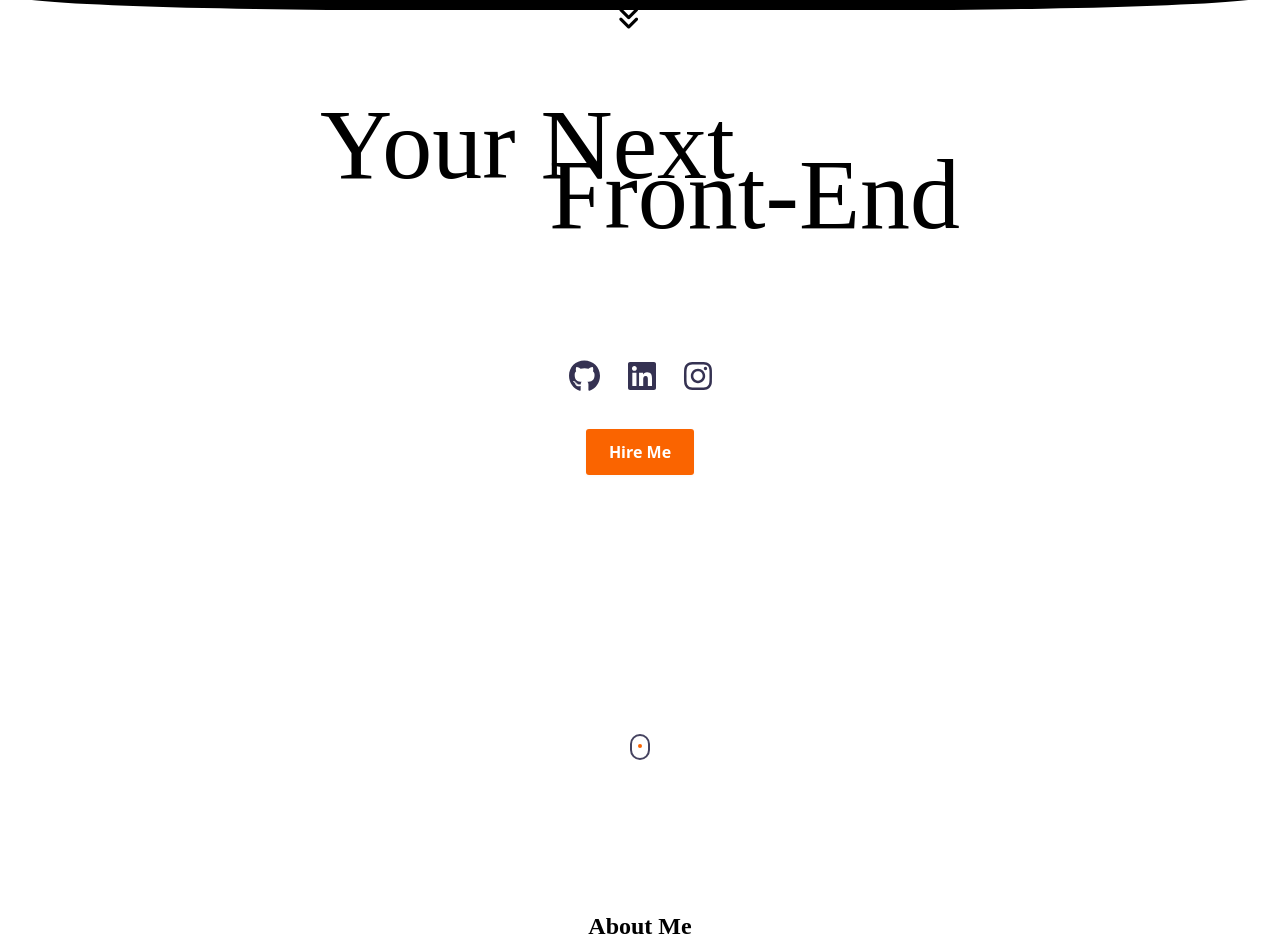
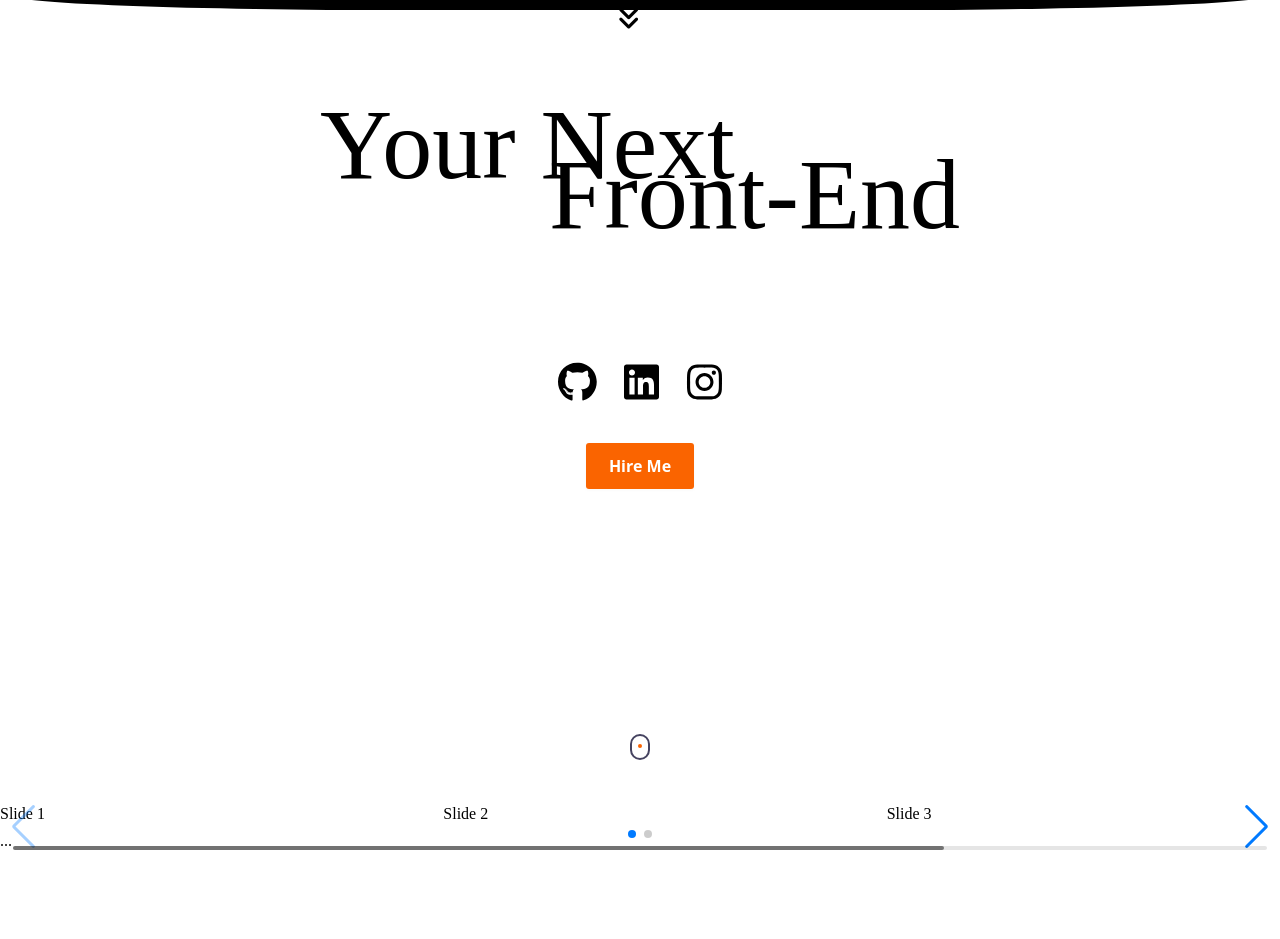
Before and after one commit to artursantana/Portifolio, a React (Vite) app: page / in a window 1280 px wide. Shown: the top 939 px of the page. Built offline with nearby package versions, Linux system fonts and the light colour scheme.

Commit message:
first commit

```diff
--- a/package.json
+++ b/package.json
@@ -16,7 +16,8 @@
     "@fortawesome/free-solid-svg-icons": "^6.4.2",
     "@fortawesome/react-fontawesome": "^0.2.0",
     "react": "^18.2.0",
-    "react-dom": "^18.2.0"
+    "react-dom": "^18.2.0",
+    "swiper": "^11.0.5"
   },
   "devDependencies": {
     "@types/react": "^18.2.37",
--- a/src/App.jsx
+++ b/src/App.jsx
@@ -2,12 +2,14 @@
 
 import Sidebar from './components/sidebar/Sidebar';
 import Home from './components/home/Home';import About from './components/about/About';
+import Projects from './components/Projects/Projects';
 
 function App() {
   return (
     <>
       <Sidebar />
       <Home />
+      <Projects/>
       <About />
     </>
   );
--- /dev/null
+++ b/src/components/Projects/Projects.jsx
@@ -0,0 +1,34 @@
+import { Navigation, Pagination, Scrollbar, A11y } from 'swiper/modules';
+
+import { Swiper, SwiperSlide } from 'swiper/react';
+
+// Import Swiper styles
+import 'swiper/css';
+import 'swiper/css/navigation';
+import 'swiper/css/pagination';
+import 'swiper/css/scrollbar';
+
+const Projects = () => {
+
+    return (
+        <Swiper
+          // install Swiper modules
+          modules={[Navigation, Pagination, Scrollbar, A11y]}
+          spaceBetween={50}
+          slidesPerView={3}
+          navigation
+          pagination={{ clickable: true }}
+          scrollbar={{ draggable: true }}
+          onSwiper={(swiper) => console.log(swiper)}
+          onSlideChange={() => console.log('slide change')}
+        >
+          <SwiperSlide>Slide 1</SwiperSlide>
+          <SwiperSlide>Slide 2</SwiperSlide>
+          <SwiperSlide>Slide 3</SwiperSlide>
+          <SwiperSlide>Slide 4</SwiperSlide>
+          ...
+        </Swiper>
+      );
+}
+
+export default Projects
--- a/src/components/home/home.scss
+++ b/src/components/home/home.scss
@@ -15,12 +15,14 @@
         font-size: 100px;
         position: absolute;
         left: 0;
-       top: 60px;
-       opacity: 0.5;
-       animation: name_front 3s both;
-       @media (max-width:560px) {
+        top: 60px;
+        opacity: 0.5;
+        animation: name_front 3s both;
+
+    @media (max-width:560px) {
         font-size: 60px;
     }
+
     }
 
     @keyframes name_front {
@@ -47,8 +49,8 @@
 
     @media (max-width:560px) {
         font-size: 60px;
+    }
 
-    }
     }
 
     @keyframes name_front1 {
@@ -59,10 +61,8 @@
         100% {
             right: 25%;
             opacity: 1;
-
         }
     }
-
 }
 
 
@@ -103,12 +103,12 @@
 
 
 .home_social-link {
-    color: $title-Color;
-    font-size: 2rem;
+    color: black;
+    font-size: 2.5rem;
     transition: .3s;
 
     &:hover {
-        color: hsl(43, 100%, 68%);
+        color: $title-Color;
     }
 }
 
@@ -116,7 +116,7 @@
 .btn{
   align-items: center;
   background-clip: padding-box;
-  background-color: #fa6400;
+  background-color: $title-Color;
   border: 1px solid transparent;
   border-radius: .25rem;
   box-shadow: rgba(0, 0, 0, 0.02) 0 1px 3px 0;
@@ -136,14 +136,13 @@
   text-decoration: none;
   transition: all 250ms;
   user-select: none;
-  -webkit-user-select: none;
   touch-action: manipulation;
   vertical-align: baseline;
   width: auto;
 
   &:hover,
 &:focus {
-  background-color: #fb8332;
+  background-color: $title-Color;
   box-shadow: rgba(0, 0, 0, 0.1) 0 4px 12px;
 }
 
@@ -151,7 +150,7 @@
     transform: translateY(-1px);
 
     &:active {
-        background-color: #c85000;
+        background-color: $title-Color;
         box-shadow: rgba(0, 0, 0, .06) 0 2px 4px;
         transform: translateY(0);
     }
@@ -210,6 +209,6 @@
     left: 50%;
     transform: translateX(-50%);
     animation: ani-mouse 2s linear infinite;
-    background-color: #fa6400;
+    background-color: $title-Color;
 }
 }
--- a/src/components/sidebar/Sdebar.scss
+++ b/src/components/sidebar/Sdebar.scss
@@ -56,12 +56,12 @@
 
     .nav_link {
     font-size: 1.5rem;
-    color: $title-Color;
+    color: white;
     font-weight: $font-bold;
     transition: .3s;
 
     &:hover {
-        color: hsl(43, 100%, 68%);
+        color:$title-Color ;
     }
 }
 
--- a/src/index.scss
+++ b/src/index.scss
@@ -1,7 +1,7 @@
 
 
 $first-Color: hsl(353, 100%, 65%);
-$title-Color: hsl(244, 24%, 26%);
+$title-Color: #fa6400;
 $text-Color: hsl(244, 16%, 43%);
 $body-Color: #7b7b7b;
 $container-Color: #fff;
```
Also changed, not shown: 1 other file (tests, documents, lock files or other folders).
